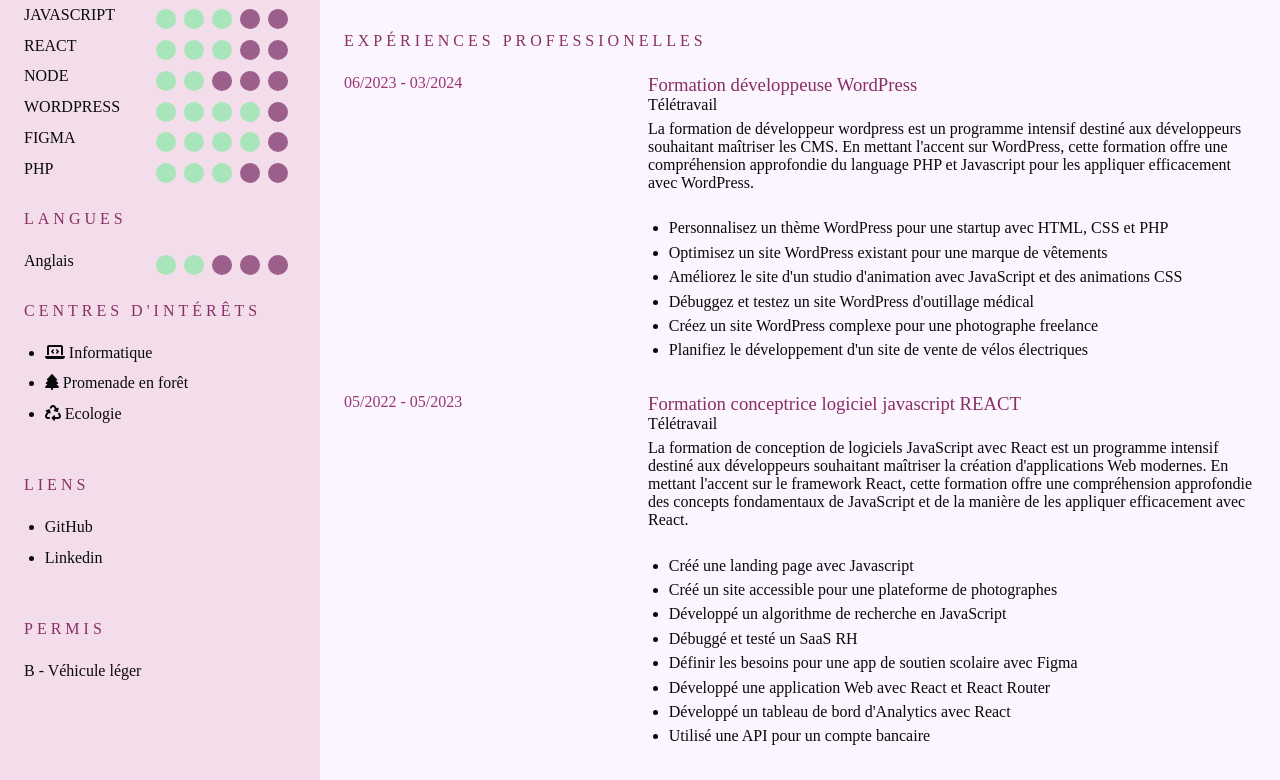
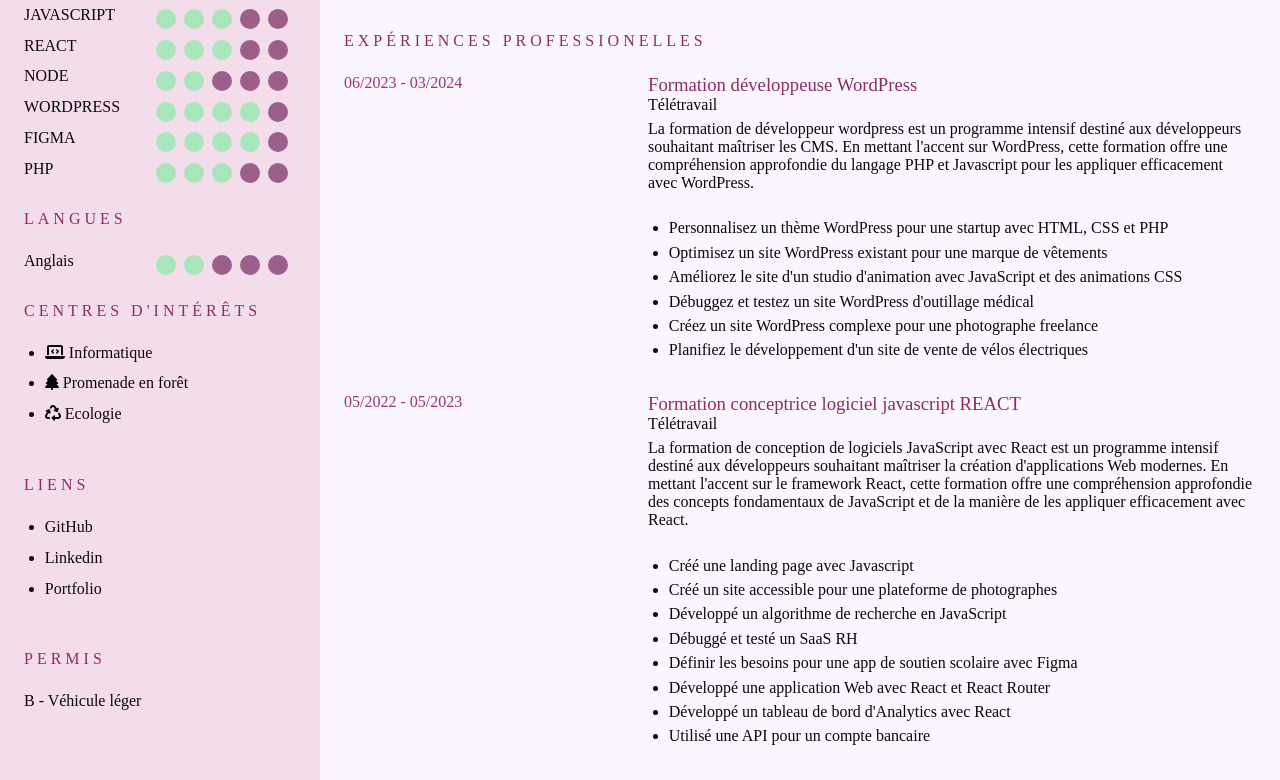
Before and after one commit to sousouben/mon-cv, a React (Create React App) app: page / in a window 1280 px wide. Shown: the part 498-1278 px from the top of the page. Built offline with nearby package versions, Linux system fonts and the light colour scheme; a web font is replaced by a local one.

Commit message:
ajout de portfolio

```diff
--- a/src/components/liens/Liens.jsx
+++ b/src/components/liens/Liens.jsx
@@ -18,6 +18,11 @@ function Liens() {
             Linkedin
           </a>
         </li>
+        <li>
+          <a href="https://wpdevdesigns.fr/" target="_blanc">
+            Portfolio
+          </a>
+        </li>
       </ul>
     </div>
   );
--- a/src/components/user/User.jsx
+++ b/src/components/user/User.jsx
@@ -7,7 +7,6 @@ import {
   faPhone,
   faCalendarDays,
   faFlag,
-  faInfo,
   faCircleInfo,
 } from "@fortawesome/free-solid-svg-icons";
 
--- a/src/datas/Experiences.js
+++ b/src/datas/Experiences.js
@@ -4,7 +4,7 @@ export const dataExperiences = [
     title: "Formation développeuse WordPress",
     date: "06/2023 - 03/2024",
     location: "Télétravail",
-    text: "La formation de développeur wordpress est un programme intensif destiné aux développeurs souhaitant maîtriser les CMS. En mettant l'accent sur WordPress, cette formation offre une compréhension approfondie du language PHP et Javascript pour les appliquer efficacement avec WordPress.",
+    text: "La formation de développeur wordpress est un programme intensif destiné aux développeurs souhaitant maîtriser les CMS. En mettant l'accent sur WordPress, cette formation offre une compréhension approfondie du langage PHP et Javascript pour les appliquer efficacement avec WordPress.",
     missions: [
       {
         id: 1,
```
